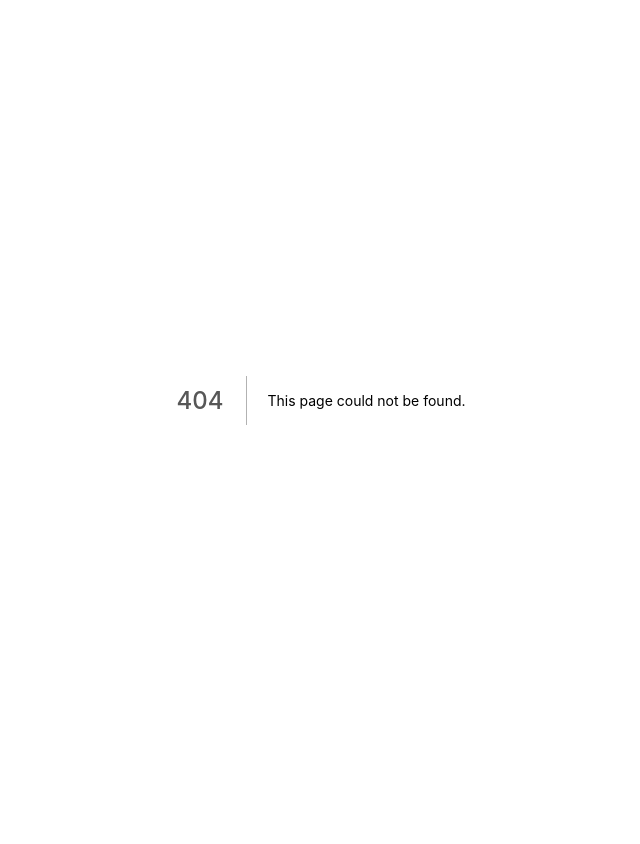
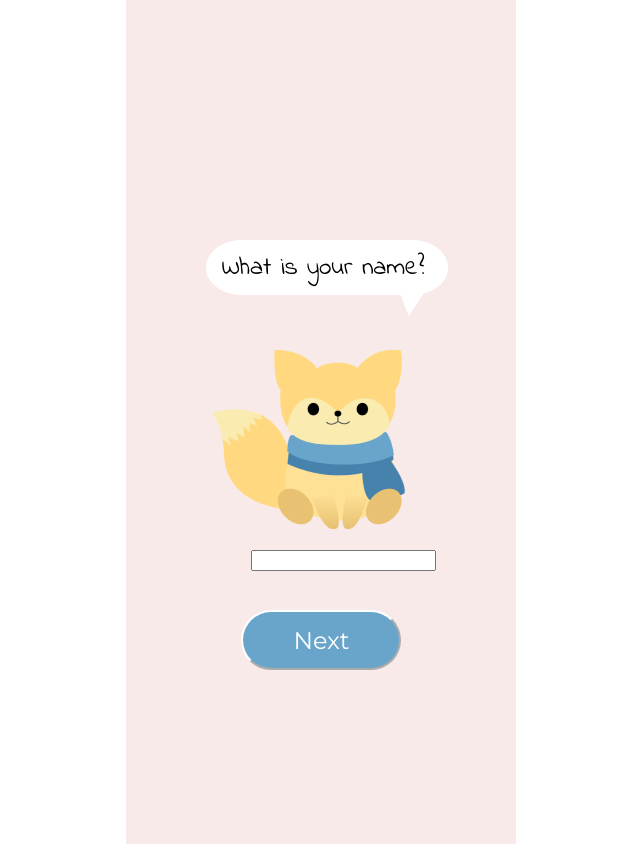
Before and after one commit to kaleytsangbcit/teok_final, a Next.js app in the folder teok/: page /name in a window 1280 px wide. Before the commit this address had no page. Shown: the whole page, without its empty margins (319-959 px from the left). Built offline with nearby package versions, Linux system fonts and the light colour scheme.

Commit message:
adding nav bar and name page

```diff
--- a/teok/comps/buttons.js
+++ b/teok/comps/buttons.js
@@ -62,3 +62,21 @@ export function StartButton(){
         Start
     </GreenButton>
 }
+
+export function NextButton(){
+    return <BlueButton>
+        Next
+    </BlueButton>
+}
+
+export function NatureButton(){
+    return <BlueButton>
+        Nature
+    </BlueButton>
+}
+
+export function MusicButton(){
+    return <BlueButton>
+        Music
+    </BlueButton>
+}
--- /dev/null
+++ b/teok/pages/name.js
@@ -0,0 +1,38 @@
+import { NextButton } from '../comps/buttons';
+import styles from '../styles/WellBeingCheck.module.css'
+import styled from 'styled-components';
+import { useRouter } from 'next/router';
+
+const Bubble = styled.div`
+position: relative;
+top:240px;
+left:80px;
+width:300px;
+`
+
+export function ShowBubble() {
+    return<div>
+    <Bubble>
+      <img src="/bubble.png" alt="Dialogue bubble" />
+      <text className={styles.bubbleName}>
+        What is your name?
+      </text>
+    </Bubble>
+    </div>
+  }
+
+export default function Main(){
+    return <div>
+    <ShowBubble />
+    <div className={styles.logo}>
+      <img src="/logo.png" alt="Teok logo" />
+    </div>
+    <div className={styles.name}>
+        <input type="text"></input>
+    </div>
+    <div className={styles.StartBtn}>
+      <NextButton></NextButton>
+    </div>
+
+    </div>
+  }
--- a/teok/pages/relax_duration.js
+++ b/teok/pages/relax_duration.js
@@ -2,6 +2,7 @@ import styled from 'styled-components';
 import { useRouter } from 'next/router';
 import styles from '../styles/Relax.module.css'
 import { TwoMinButton, FiveMinButton, TenMinButton } from '../comps/buttons';
+import { NavBar } from '../comps/navbar';
 
 
 
@@ -9,6 +10,9 @@ import { TwoMinButton, FiveMinButton, TenMinButton } from '../comps/buttons';
 
 export default function Main(){
   return <div>
+    <div className={styles.nav}>
+      <NavBar></NavBar>
+      </div>
   <div className={styles.progressbar}>
    <img src="/progress_bar_2.png" alt="Teok logo" />
   </div>
--- a/teok/pages/wellbeingcheck.js
+++ b/teok/pages/wellbeingcheck.js
@@ -2,6 +2,7 @@ import styled from 'styled-components';
 import { useRouter } from 'next/router';
 import styles from '../styles/WellBeingCheck.module.css'
 import { StartButton } from '../comps/buttons';
+import { NavBar } from '../comps/navbar';
 
 
 
@@ -26,6 +27,10 @@ export function ShowBubble() {
 
 export default function Main(){
   return <div>
+    <div className={styles.nav}>
+    <NavBar></NavBar>
+    </div>
+
   <ShowBubble />
   <div className={styles.logo}>
     <img src="/logo.png" alt="Teok logo" />
--- a/teok/styles/Relax.module.css
+++ b/teok/styles/Relax.module.css
@@ -45,3 +45,9 @@
   margin:auto;
   top:450px;
 }
+
+.nav {
+  position: absolute;
+  top:15px;
+  left: 310px;
+}
--- a/teok/styles/WellBeingCheck.module.css
+++ b/teok/styles/WellBeingCheck.module.css
@@ -18,8 +18,64 @@
   font-size:30px;
 }
 
+.bubbleName {
+  position:absolute;
+  top:10px;
+  left:16px;
+  font-family: 'Indie Flower', cursive;
+  font-size:25px;
+}
+
 .StartBtn {
   position:relative;
   margin:auto;
   top:500px;
 }
+
+.name {
+  position: absolute;
+  margin: auto;
+  top: 550px;
+  left: 125px;
+}
+
+.nav {
+  position: absolute;
+  top:15px;
+  left: 310px;
+}
+
+.progressbar {
+  position:absolute;
+  top:80px;
+  left:40px;
+}
+
+.text {
+  position:absolute;
+  top:230px;
+  left:10px;
+  font-size: 24px;
+  text-align: center;
+}
+
+.line {
+  margin:auto;
+  position:absolute;
+  top:300px;
+  left:40px;
+}
+
+.h1 {
+  position:absolute;
+  top:350px;
+  left:60px;
+}
+.bubbleText {
+  position:absolute;
+  top:170px;
+  left:30px;
+  font-family: 'Indie Flower', cursive;
+  font-size:30px;
+  color:#575757
+}
```
Also changed, not shown: teok/comps/navbar.js (added, +11 -0 lines), teok/pages/start_relax.js (added, +31 -0 lines).
